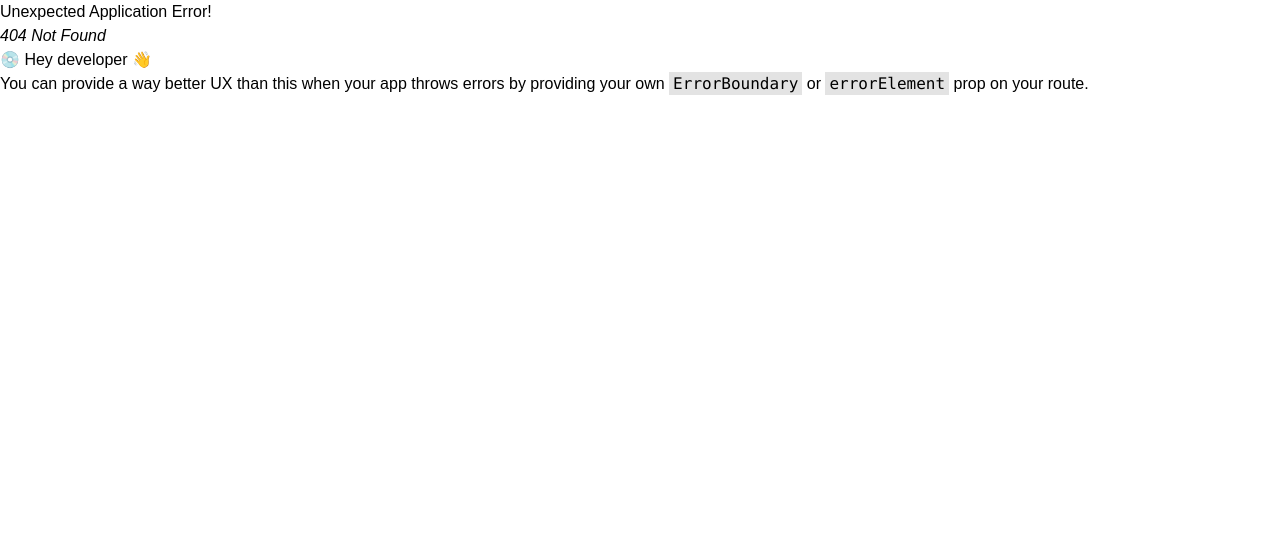
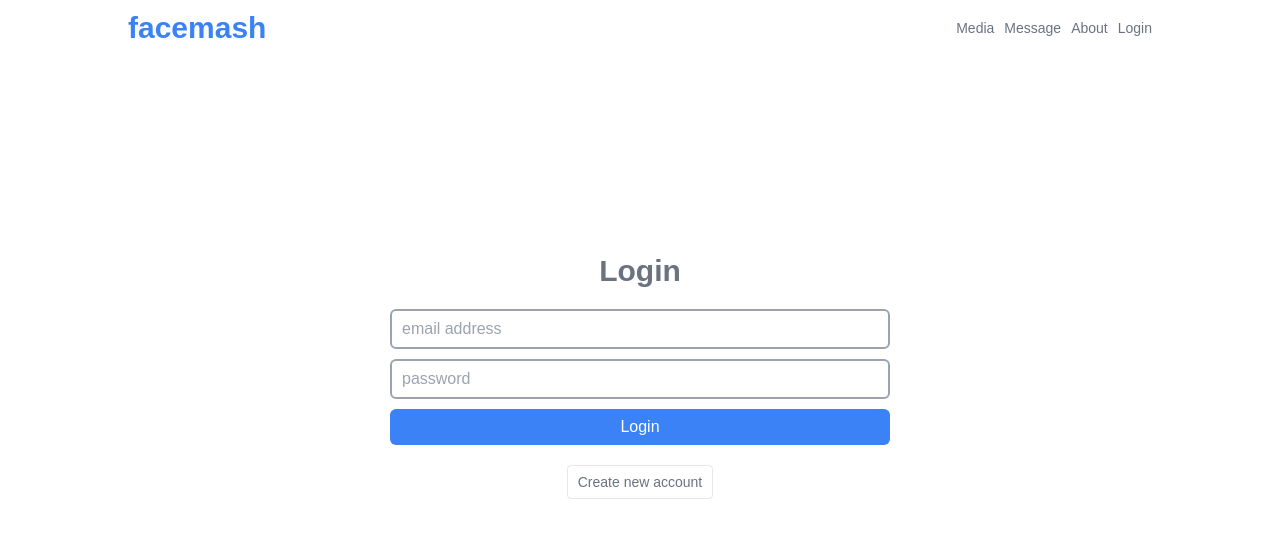
Before and after one commit to faisalchy64/facemash-frontend, a React (Create React App) app: page /login in a window 1280 px wide. Before the commit this address had no page. Shown: the top 538 px of the page. Built offline with nearby package versions, Linux system fonts and the light colour scheme.

Commit message:
i have created a login page and added login funtionality to it

```diff
--- /dev/null
+++ b/src/pages/Login.js
@@ -0,0 +1,96 @@
+import { useForm } from "react-hook-form";
+import { Link } from "react-router-dom";
+import { useSignInWithEmailAndPassword } from "react-firebase-hooks/auth";
+import auth from "../firebase";
+
+function Login() {
+    const [signInWithEmailAndPassword, user, loading, error] =
+        useSignInWithEmailAndPassword(auth);
+
+    const {
+        register,
+        formState: { errors },
+        handleSubmit,
+    } = useForm();
+
+    const onSubmit = async (data) => {
+        await signInWithEmailAndPassword(data.email, data.password);
+    };
+
+    return (
+        <section className="w-4/5 sm:w-[500px]  min-h-[80vh] flex flex-col justify-center items-center gap-5 mx-auto py-5">
+            <h1 className="text-3xl font-semibold text-gray-500">Login</h1>
+            <form
+                className="w-full flex flex-col gap-2.5"
+                onSubmit={handleSubmit(onSubmit)}
+            >
+                <input
+                    type="email"
+                    placeholder="email address"
+                    className="w-full block text-gray-500 border-2 border-gray-400 outline-none px-2.5 py-1.5 rounded-md"
+                    {...register("email", {
+                        required: true,
+                        pattern: /[a-z0-9]+@[a-z]+\.[a-z]{2,3}/,
+                    })}
+                />
+                {errors.email?.type === "required" && (
+                    <p className="text-[10px] text-red-400">
+                        Email is required.
+                    </p>
+                )}
+
+                {errors.email?.type === "pattern" && (
+                    <p className="text-[10px] text-red-400">
+                        Please give a valid email.
+                    </p>
+                )}
+
+                <input
+                    type="password"
+                    placeholder="password"
+                    className="w-full block text-gray-500 border-2 border-gray-400 outline-none px-2.5 py-1.5 rounded-md"
+                    {...register("password", {
+                        required: true,
+                        pattern:
+                            /^(?=.*[0-9])(?=.*[!@#$%^&*])[a-zA-Z0-9!@#$%^&*]{6,16}$/,
+                    })}
+                />
+
+                {errors.password?.type === "required" && (
+                    <p className="text-[10px] text-red-400">
+                        Password is required.
+                    </p>
+                )}
+
+                {errors.password?.type === "pattern" && (
+                    <p className="text-[10px] text-red-400">
+                        Password must be between 6 and 16 characters long and
+                        contain at least one digit and one special character (!,
+                        @, #, $, %, ^, &, or *).
+                    </p>
+                )}
+
+                <input
+                    type="submit"
+                    value="Login"
+                    className="w-full block text-white bg-blue-500 outline-none px-2.5 py-1.5 rounded-md"
+                />
+            </form>
+
+            {error && (
+                <p className="text-sm text-red-400 bg-red-100 px-2.5 py-1.5 rounded">
+                    {error.message}
+                </p>
+            )}
+
+            <Link
+                to="/signup"
+                className="text-sm text-gray-500 px-2.5 py-1.5 border rounded"
+            >
+                Create new account
+            </Link>
+        </section>
+    );
+}
+
+export default Login;
--- a/src/router/router.js
+++ b/src/router/router.js
@@ -1,6 +1,7 @@
 import { createBrowserRouter } from "react-router-dom";
 import Main from "../layout/Main";
 import Home from "../pages/Home";
+import Login from "../pages/Login";
 import Media from "../pages/Media";
 import PostContent from "../pages/PostContent";
 
@@ -21,6 +22,10 @@
                 path: "/post/:id",
                 element: <PostContent />,
             },
+            {
+                path: "/login",
+                element: <Login />,
+            },
         ],
     },
 ]);
```
